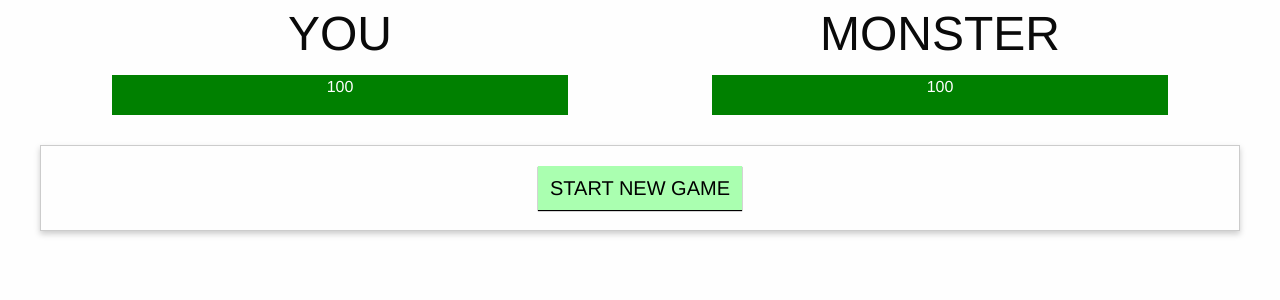
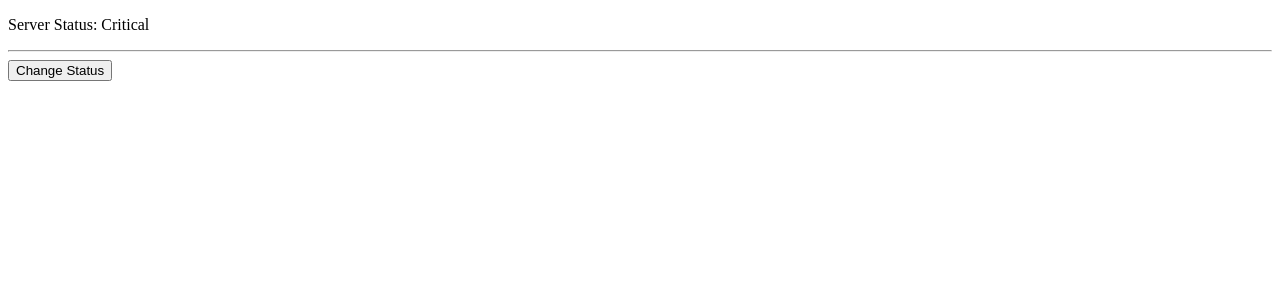
Before and after one commit to hasithaAlex/VueBasic, a Vue app: page / in a window 1280 px wide. Shown: the top 300 px of the page. Built offline with nearby package versions, Linux system fonts and the light colour scheme.

Commit message:
single file templates

```diff
--- a/src/App.vue
+++ b/src/App.vue
@@ -1,246 +1,9 @@
-
-import { delimiter } from 'path';
-import func from './vue-temp/vue-editor-bridge';
 <template>
-<div id="app">
-    <section class="row">
-        <div class="small-6 columns">
-            <h1 class="text-center">YOU</h1>
-            <div class="healthbar">
-                <div
-                class="healthbar text-center"
-                style="background-color: green; margin: 0; color: white;"
-                :style="{width: playerHealth + '%'}"
-                >
-                  {{playerHealth}}
-                </div>
-            </div>
-        </div>
-        <div class="small-6 columns">
-            <h1 class="text-center">MONSTER</h1>
-            <div class="healthbar">
-                <div
-                class="healthbar text-center"
-                style="background-color: green; margin: 0; color: white;"
-                :style="{width: monsterHealth + '%'}">
-                  {{monsterHealth}}
-                </div>
-            </div>
-        </div>
-    </section>
-    <section class="row controls" v-if="!gameIsRunning">
-        <div class="small-12 columns">
-            <button id="start-game" @click="startGame">START NEW GAME</button>
-        </div>
-    </section>
-    <section class="row controls" v-else>
-        <div class="small-12 columns">
-            <button id="attack" @click="attack">ATTACK</button>
-            <button id="special-attack" @click="specialAttack">SPECIAL ATTACK</button>
-            <button id="heal" @click="heal">HEAL</button>
-            <button id="give-up" @click="giveUp">GIVE UP</button>
-        </div>
-    </section>
-    <section class="row log" v-if="truns.length>0">
-        <div class="small-12 columns">
-            <ul>
-                <li v-for="turn in truns" :key="turn.id" :class="{'player-turn':turn.isPlayer,'monster-turn':!turn.isPlayer}">
-                  {{turn.text}}
-                </li>
-            </ul>
-        </div>
-    </section>
-</div>
-
+  <app-server-status></app-server-status>
 </template>
 
 <script>
-export default {
-  name: 'app',
-  data: function() {
-    return{
-      gameIsRunning: false,
-      playerHealth: 100,
-      monsterHealth: 100,
-      truns: []
-    }
-  },
-  methods:{
-    startGame: function(){
-      this.gameIsRunning = true;
-      this.playerHealth = 100;
-      this.monsterHealth = 100;
-      this.truns= [];
-    },attack: function(){
-      var damage = this.calculateDamage(10,3);
-      this.monsterHealth -= damage;
-      this.truns.unshift({
-        isPlayer: true,
-        text: 'Player Hits Monster for '+damage
-      });
-      if (this.checkWin()) {
-        return;
-      }
-
-      this.monstarAttack();
-    },specialAttack: function(){
-      var damage = this.calculateDamage(20,10);
-      this.monsterHealth -= damage;
-      this.truns.unshift({
-        isPlayer: true,
-        text: 'Player Hits Monster for '+damage
-      });
-      if (this.checkWin()) {
-        return;
-      }
-      this.monstarAttack();
-    },heal: function () {
-      if (this.playerHealth<=90) {
-        this.playerHealth +=10;
-      }else{
-        this.playerHealth =100;
-      }
-      this.truns.unshift({
-        isPlayer: true,
-        text: 'Player Heal for 10 '
-      });
-      this.monstarAttack();
-    },giveUp: function () {
-      this.gameIsRunning = false;
-    },
-    monstarAttack: function () {
-      var damage = this.calculateDamage(12,5);
-      this.playerHealth -= damage;
-      this.truns.unshift({
-        isPlayer: false,
-        text: 'Monster Hits Player for '+damage
-      });
-      this.checkWin()
-    },
-    calculateDamage: function (max, min) {
-      return  Math.max(Math.floor((Math.random() * max)),min);
-    },
-    checkWin: function () {
-      if(this.playerHealth<=0)
-      {
-        if (confirm('You lost! New Game?')) {
-          this.startGame()
-        }else{
-          this.gameIsRunning = false;
-        }
-        return true;
-      }
-      else if(this.monsterHealth<=0)
-      {
-        if (confirm('You lost! New Game?')) {
-          this.startGame();
-        }else{
-          this.gameIsRunning = false;
-        }
-        return true;
-      }
-      return false;
-    }
-  }
-}
 </script>
 
 <style>
-@import url('https://fonts.googleapis.com/css?family=Montserrat:400,700');
-@import url('https://cdnjs.cloudflare.com/ajax/libs/foundation/6.5.3/css/foundation-float.css');
-
-.text-center {
-    text-align: center;
-}
-
-.healthbar {
-    width: 80%;
-    height: 40px;
-    background-color: #eee;
-    margin: auto;
-    transition: width 500ms;
-}
-
-.controls, .log {
-    margin-top: 30px;
-    text-align: center;
-    padding: 10px;
-    border: 1px solid #ccc;
-    box-shadow: 0px 3px 6px #ccc;
-}
-
-.turn {
-    margin-top: 20px;
-    margin-bottom: 20px;
-    font-weight: bold;
-    font-size: 22px;
-}
-
-.log ul {
-    list-style: none;
-    font-weight: bold;
-    text-transform: uppercase;
-}
-
-.log ul li {
-    margin: 5px;
-}
-
-.log ul .player-turn {
-    color: blue;
-    background-color: #e4e8ff;
-}
-
-.log ul .monster-turn {
-    color: red;
-    background-color: #ffc0c1;
-}
-
-button {
-    font-size: 20px;
-    background-color: #eee;
-    padding: 12px;
-    box-shadow: 0 1px 1px black;
-    margin: 10px;
-}
-
-#start-game {
-    background-color: #aaffb0;
-}
-
-#start-game:hover {
-    background-color: #76ff7e;
-}
-
-#attack {
-    background-color: #ff7367;
-}
-
-#attack:hover {
-    background-color: #ff3f43;
-}
-
-#special-attack {
-    background-color: #ffaf4f;
-}
-
-#special-attack:hover {
-    background-color: #ff9a2b;
-}
-
-#heal {
-    background-color: #aaffb0;
-}
-
-#heal:hover {
-    background-color: #76ff7e;
-}
-
-#give-up {
-    background-color: #ffffff;
-}
-
-#give-up:hover {
-    background-color: #c7c7c7;
-}
 </style>
--- /dev/null
+++ b/src/Home.vue
@@ -0,0 +1,23 @@
+<template>
+    <div>
+        <p>Server Status: {{status}}</p>
+        <hr>
+        <button @click="changeStatus">Change Status</button>
+    </div>
+</template>
+
+
+<script>
+export default {
+    data: function () {
+        return{
+            status: 'Critical'
+        }
+    },
+    methods:{
+        changeStatus() {
+            this.status = 'Normal';
+        }
+    }
+}
+</script>
--- a/src/main.js
+++ b/src/main.js
@@ -1,10 +1,13 @@
 import Vue from 'vue'
 import App from './App.vue'
-import VeeValidate from 'vee-validate';
 
-Vue.use(VeeValidate);
+import Home from './Home.vue'
+
 Vue.config.productionTip = false
 
+Vue.component('app-server-status',Home)
+
 new Vue({
+  el: '#app',
   render: h => h(App),
-}).$mount('#app')
+});
```
